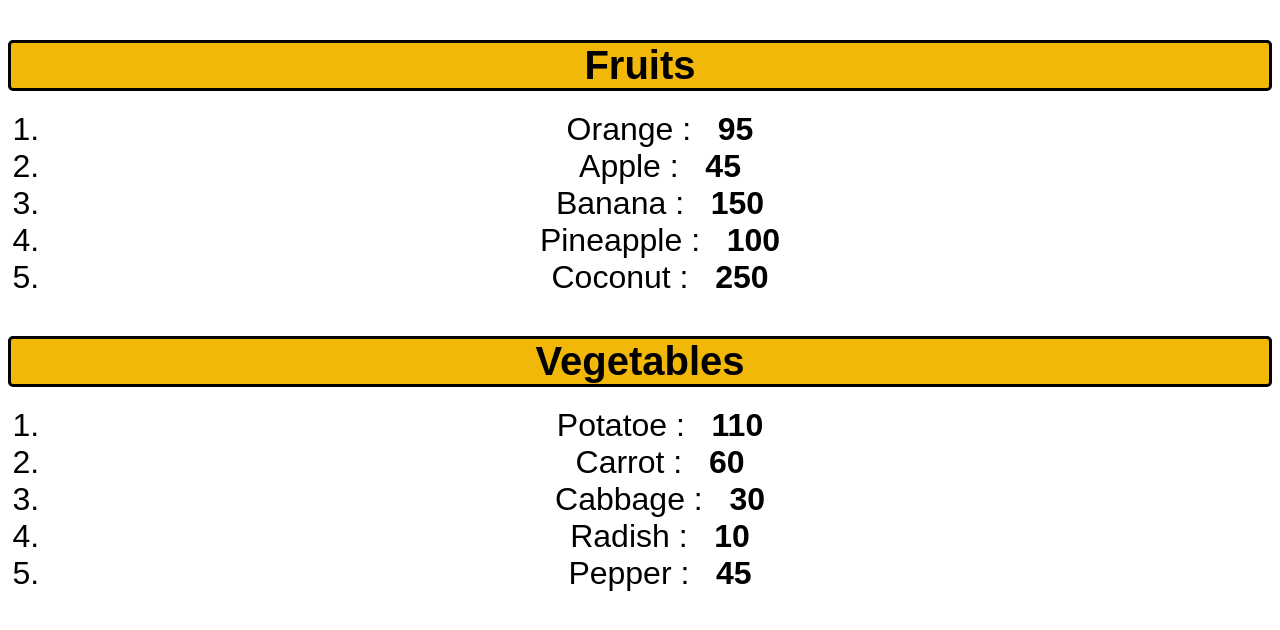
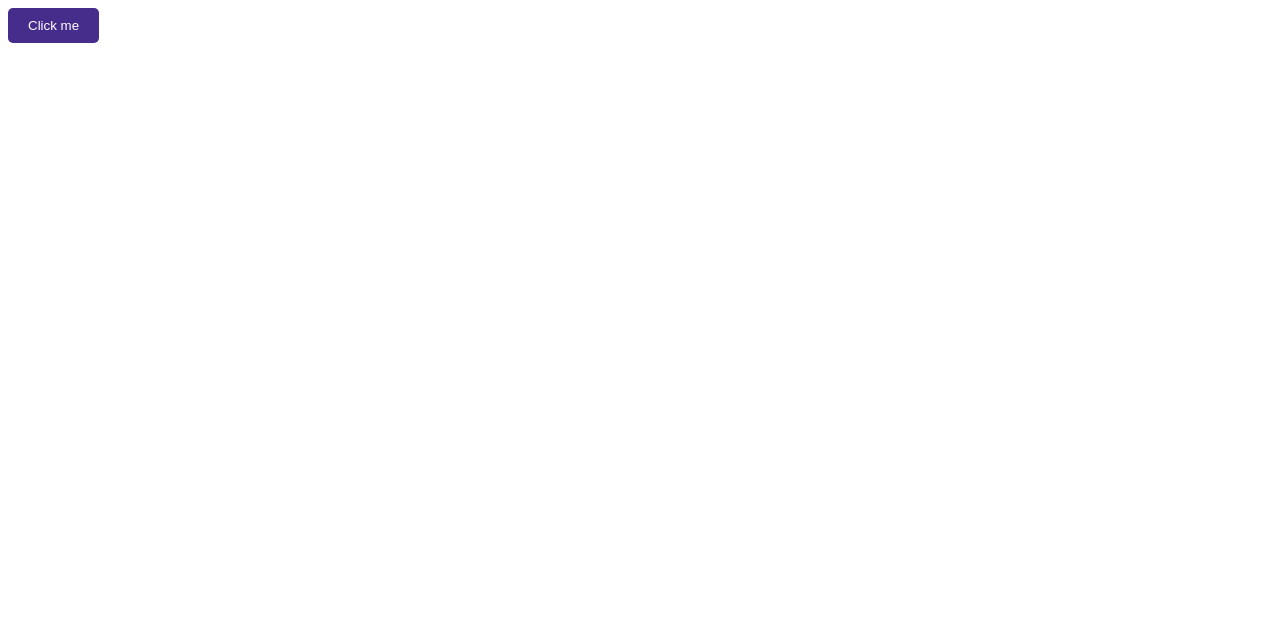
Before and after one commit to JakubNJ1212/my-react-app, a React (Vite) app: page / in a window 1280 px wide. Shown: the top 630 px of the page. Built offline with nearby package versions, Linux system fonts and the light colour scheme.

Commit message:
Button onClick events

```diff
--- a/src/App.jsx
+++ b/src/App.jsx
@@ -1,25 +1,11 @@
-import List from './List.jsx'
+import Button from './Button.jsx'
 
 function App() {
-  const fruits = [{id: 1, name: "Orange", calories: 95},
-                {id: 2,name: "Apple", calories: 45},
-                {id: 3,name: "Banana", calories: 150},
-                {id: 4,name:"Pineapple", calories: 100},
-                {id: 5,name: "Coconut", calories: 250}];
-
-  const vegetables = [{id: 6, name: "Potatoe", calories: 110},
-                {id: 7,name: "Carrot", calories: 60},
-                {id: 8,name: "Cabbage", calories: 30},
-                {id: 9,name:"Radish", calories: 10},
-                {id: 10,name: "Pepper", calories: 45}];
-
-
 
 
   return (
     <>
-      {fruits.length > 0 && <List items={fruits} category="Fruits"/>}
-      {vegetables.length > 0 && <List items={vegetables} category="Vegetables"/>}
+      <Button/>
     </>
   );
 }
--- a/src/Button.jsx
+++ b/src/Button.jsx
@@ -10,8 +10,10 @@ function Button(){
    }
 
 
+   const handleClick = () => console.log("Ouch");
+
  return(
-    <button style = {styles}>Click me</button>
+    <button style = {styles} onClick={handleClick}>Click me</button>
  )
 }
 
```
